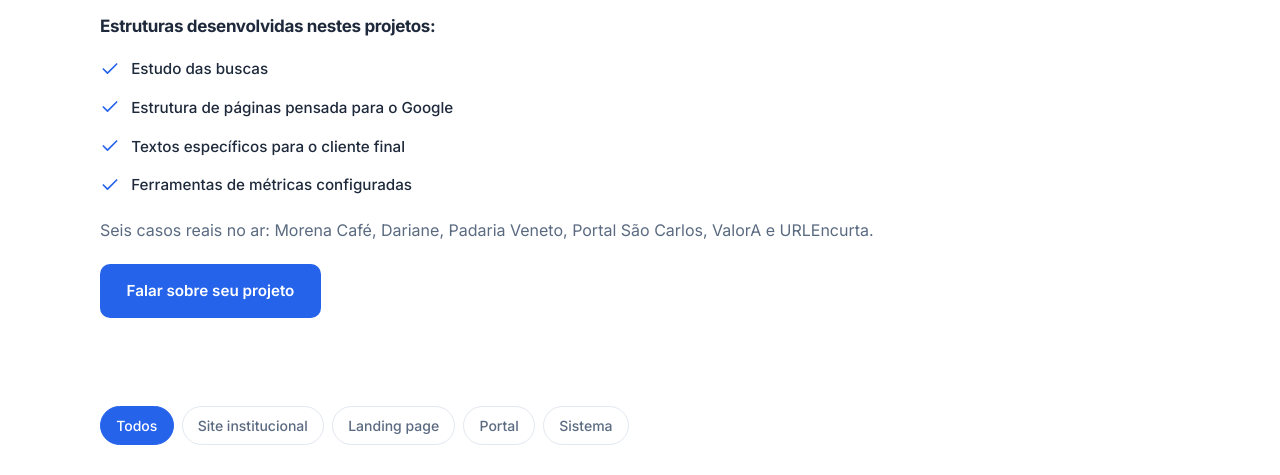
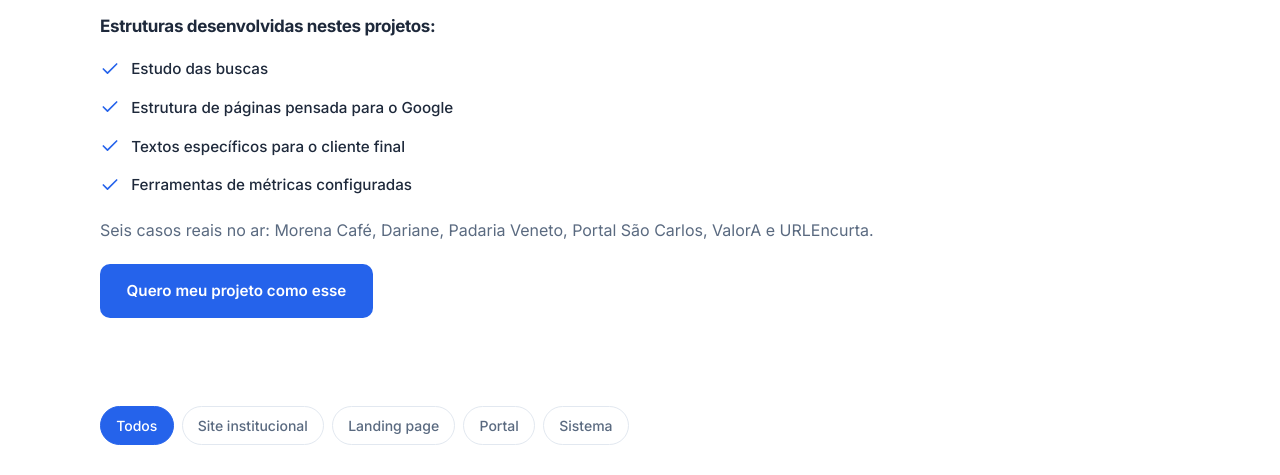
Before and after one commit to roldan-eng-software/roldan-eng-software, a plain HTML site: page portfolio/index.html in a window 1280 px wide. Shown: the part 301-776 px from the top of the page. Drawn offline with Linux system fonts and the light colour scheme.

Commit message:
Descrição atualizada do botão quero um projeto

```diff
--- a/portfolio/index.html
+++ b/portfolio/index.html
@@ -138,7 +138,7 @@
             Portal São Carlos, ValorA e URLEncurta.
           </p>
           <div class="hero-interno__acoes">
-            <a class="btn btn--primary" href="../contato/">Falar sobre seu projeto</a>
+            <a class="btn btn--primary" href="../contato/">Quero meu projeto como esse</a>
           </div>
         </div>
       </div>
```
